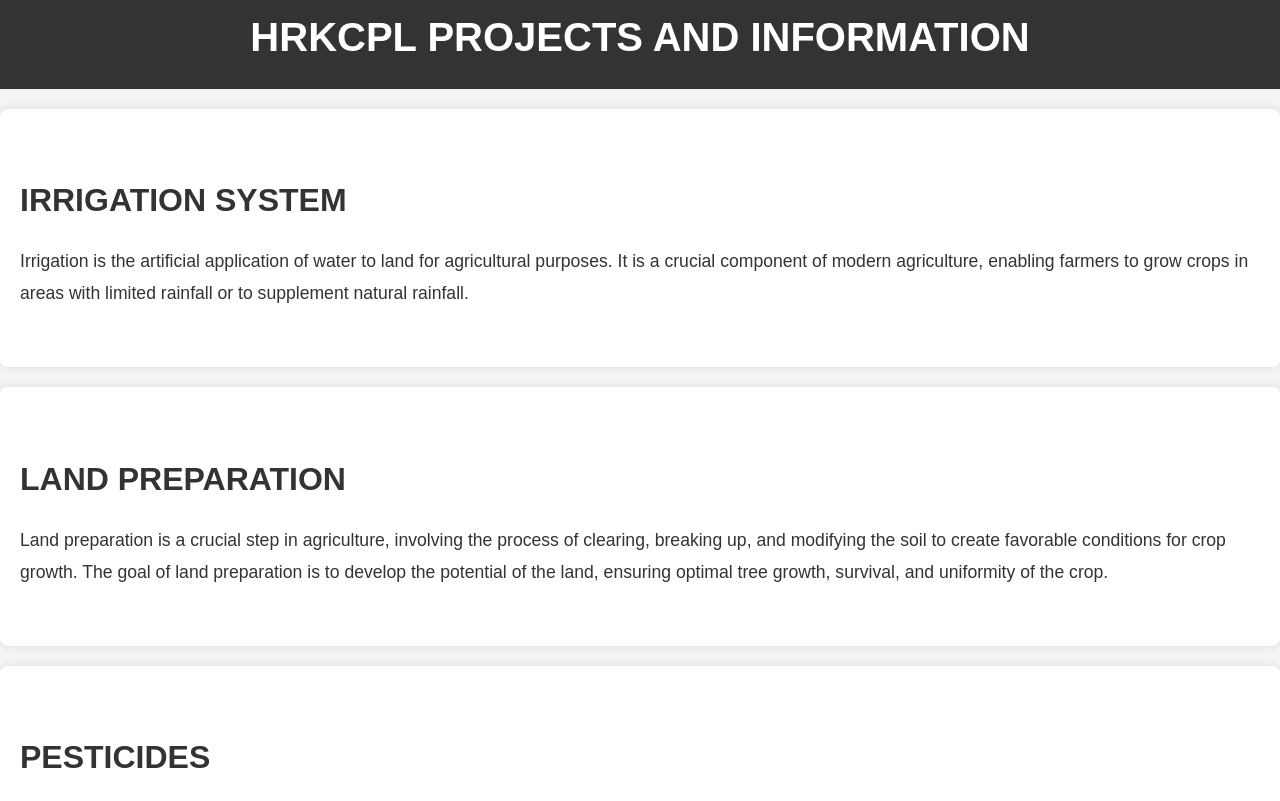
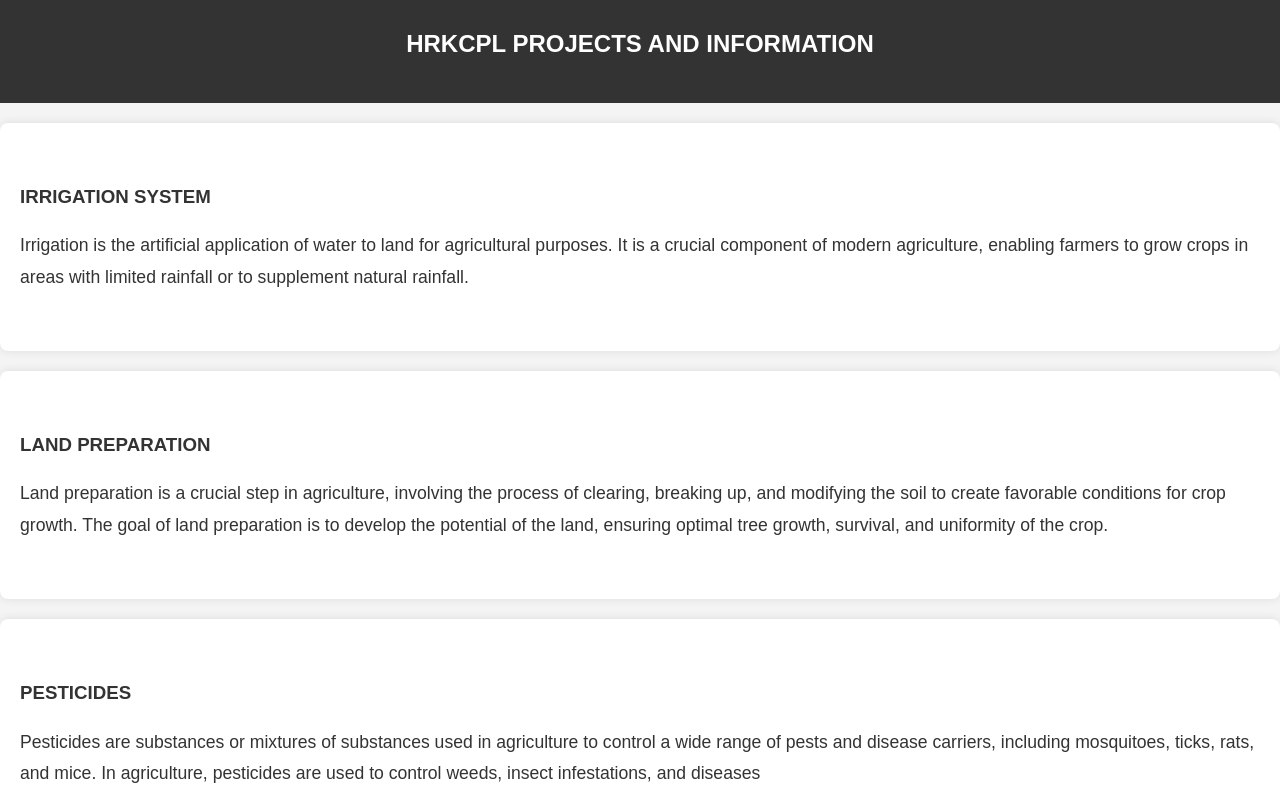
Before and after one commit to ProfYashu/index, a plain HTML site: page information.html in a window 1280 px wide. Shown: the part 143-944 px from the top of the page. Drawn offline with Linux system fonts and the light colour scheme; a script that the page names is missing.

Commit message:
Update information.html

```diff
--- a/information.html
+++ b/information.html
@@ -12,14 +12,14 @@
             <div class="logo">
                 <img src="fig.png" alt="HRKCPL Logo">
             </div>
-            <h1>HRKCPL PROJECTS AND INFORMATION</h1>
+            <h2>HRKCPL PROJECTS AND INFORMATION</h2>
 
         </div>
     </header>
 
     <section id="about" class="section">
         <div class="container">
-            <h2>IRRIGATION SYSTEM</h2>
+            <h3>IRRIGATION SYSTEM</h3>
 
             <p>Irrigation is the artificial application of water to land for agricultural purposes. It is a crucial component of modern agriculture, enabling farmers to grow crops in areas with limited rainfall or to supplement natural rainfall.</p>
         </div>
@@ -27,14 +27,14 @@
 
     <section id="vision" class="section">
         <div class="container">
-            <h2>LAND PREPARATION</h2>
+            <h3>LAND PREPARATION</h3>
             <p>Land preparation is a crucial step in agriculture, involving the process of clearing, breaking up, and modifying the soil to create favorable conditions for crop growth. The goal of land preparation is to develop the potential of the land, ensuring optimal tree growth, survival, and uniformity of the crop.</p>
         </div>
     </section>
 
     <section id="legacy" class="section">
         <div class="container">
-            <h2>PESTICIDES</h2>
+            <h3>PESTICIDES</h3>
             <p>Pesticides are substances or mixtures of substances used in agriculture to control a wide range of pests and disease carriers, including mosquitoes, ticks, rats, and mice. In agriculture, pesticides are used to control weeds, insect infestations, and diseases</p>
         </div>
     </section>
```
